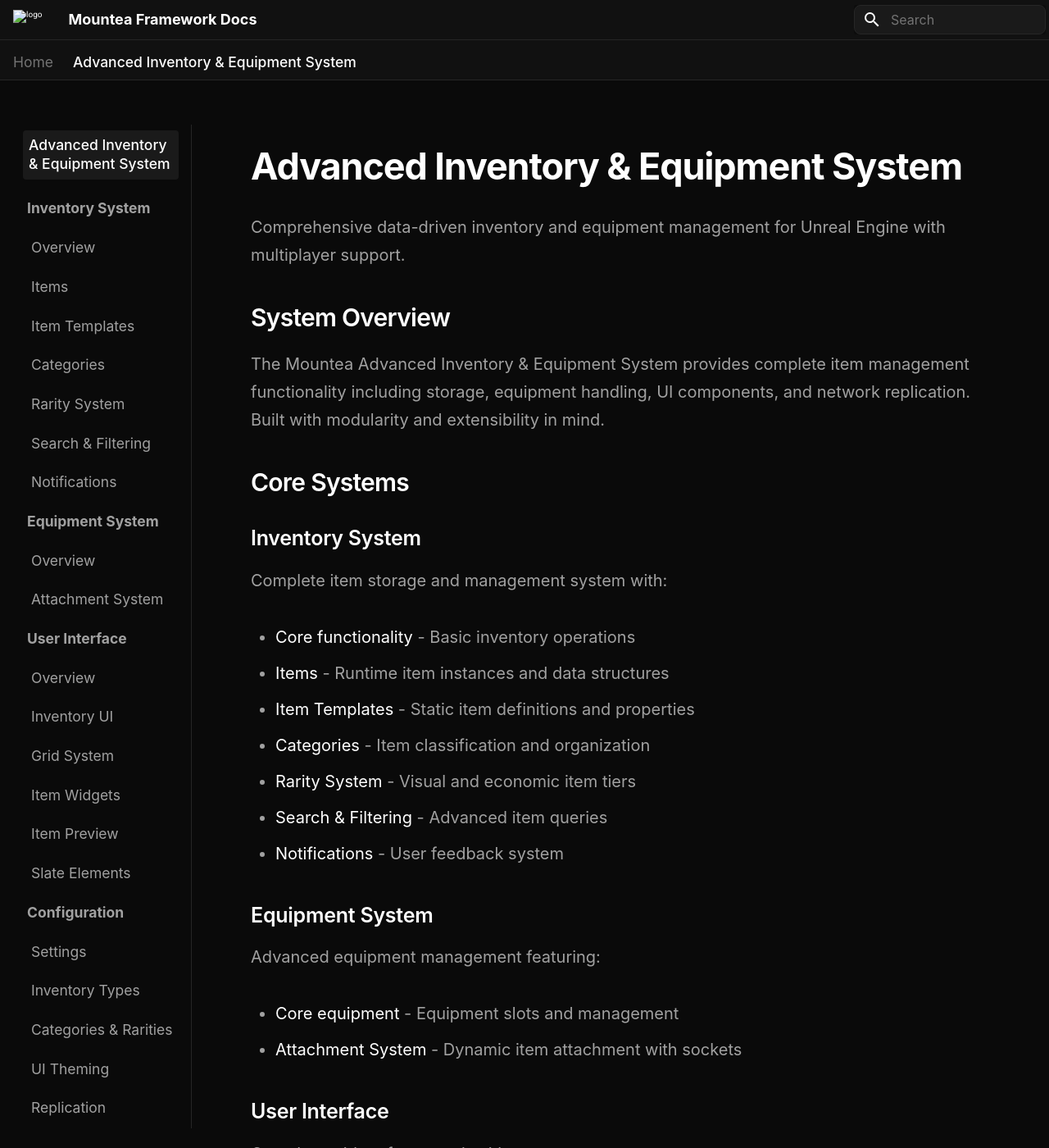
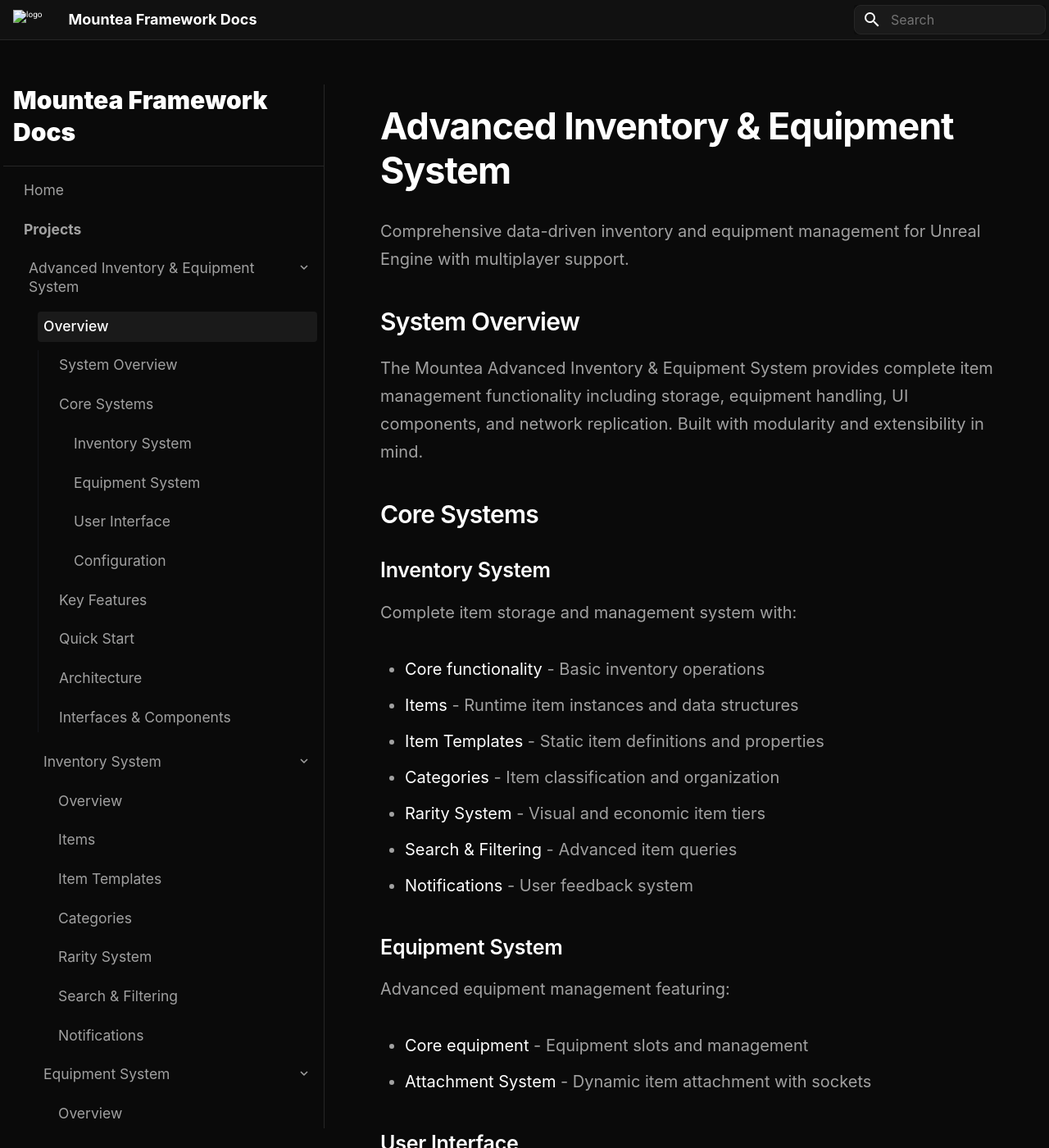
Before and after one commit to Mountea-Framework/MounteaFrameworkWebsite, an MkDocs documentation site: the page built from docs_src/AdvancedInventoryEquipmentSystem/Overview.md, in a window 1280 px wide and 1400 px high. Shown: the whole window at 82% size. Built offline with MkDocs 1.6.1 and Material for MkDocs 9.7.7, drawn with Linux system fonts in a browser that asks for light colours; old or Windows-style settings are respelled for this version of MkDocs.

Commit message:
Refactor docs structure and update navigation
Renamed 'index.md' to 'Overview.md' for the Advanced Inventory Equipment System and updated all references accordingly. Revised the navigation in mkdocs.yml to nest the project under 'Projects' and improved section organization. Updated custom CSS for navigation styling and made minor HTML and search index adjustments to reflect the new structure.

```diff
--- a/docs_src/site/index.html
+++ b/docs_src/site/index.html
@@ -415,7 +415,7 @@
 <h2 id="project-layout">Project layout</h2>
 <pre><code>mkdocs.yml    # The configuration file.
 docs/
-    index.md  # The documentation homepage.
+    overview.md  # The documentation homepage.
     ...       # Other markdown pages, images and other files.
 </code></pre>
 
--- a/docs_src/site/search/search_index.json
+++ b/docs_src/site/search/search_index.json
@@ -1 +1 @@
-{"config":{"lang":["en"],"separator":"[\\s\\-]+","pipeline":["stopWordFilter"]},"docs":[{"location":"","title":"Welcome to MkDocs","text":"<p>For full documentation visit mkdocs.org.</p>"},{"location":"#commands","title":"Commands","text":"<ul> <li><code>mkdocs new [dir-name]</code> - Create a new project.</li> <li><code>mkdocs serve</code> - Start the live-reloading docs server.</li> <li><code>mkdocs build</code> - Build the documentation site.</li> <li><code>mkdocs -h</code> - Print help message and exit.</li> </ul>"},{"location":"#project-layout","title":"Project layout","text":"<pre><code>mkdocs.yml    # The configuration file.\ndocs/\n    index.md  # The documentation homepage.\n    ...       # Other markdown pages, images and other files.\n</code></pre>"},{"location":"equipment/","title":"Equipment System","text":"<p>Manage and switch between multiple weapons, shields, or tools.</p>"},{"location":"equipment/#use-cases","title":"Use Cases","text":"<ul> <li>RPG-style weapon switching</li> <li>Two-handed vs. dual-wield logic</li> </ul>"},{"location":"inventory/","title":"Inventory System","text":"<p>This module provides fully data-driven inventory and equipment management.</p>"},{"location":"inventory/#features","title":"Features","text":"<ul> <li>Stackable items</li> <li>Equipment slots</li> <li>Replication support</li> </ul>"}]}
+{"config":{"lang":["en"],"separator":"[\\s\\-]+","pipeline":["stopWordFilter"]},"docs":[{"location":"","title":"Welcome to MkDocs","text":"<p>For full documentation visit mkdocs.org.</p>"},{"location":"#commands","title":"Commands","text":"<ul> <li><code>mkdocs new [dir-name]</code> - Create a new project.</li> <li><code>mkdocs serve</code> - Start the live-reloading docs server.</li> <li><code>mkdocs build</code> - Build the documentation site.</li> <li><code>mkdocs -h</code> - Print help message and exit.</li> </ul>"},{"location":"#project-layout","title":"Project layout","text":"<pre><code>mkdocs.yml    # The configuration file.\ndocs/\n    overview.md  # The documentation homepage.\n    ...       # Other markdown pages, images and other files.\n</code></pre>"},{"location":"equipment/","title":"Equipment System","text":"<p>Manage and switch between multiple weapons, shields, or tools.</p>"},{"location":"equipment/#use-cases","title":"Use Cases","text":"<ul> <li>RPG-style weapon switching</li> <li>Two-handed vs. dual-wield logic</li> </ul>"},{"location":"inventory/","title":"Inventory System","text":"<p>This module provides fully data-driven inventory and equipment management.</p>"},{"location":"inventory/#features","title":"Features","text":"<ul> <li>Stackable items</li> <li>Equipment slots</li> <li>Replication support</li> </ul>"}]}
--- a/docs_src/stylesheets/custom.css
+++ b/docs_src/stylesheets/custom.css
@@ -48,11 +48,16 @@
 }
 
 .md-nav__title {
-  background: var(--prose-surface) !important;
+  background: var(--prose-bg) !important;
   color: var(--prose-text-high) !important;
   font-family: var(--font-system) !important;
-  font-weight: 600 !important;
+  font-weight: 900 !important;
   border-bottom: 1px solid var(--prose-border) !important;
+  box-shadow: none !important;
+  min-height: 5rem !important;
+  font-size: 1.5rem;
+  text-wrap-mode: wrap;
+  border: none;
 }
 
 .md-nav__item {
@@ -102,11 +107,6 @@
 .md-tabs__item--active {
   color: var(--prose-text-high) !important;
   font-weight: 500 !important;
-}
-
-/* Nav List */
-.md-nav__list {
-  margin-left: 0.25rem;
 }
 
 /* Search */
@@ -342,6 +342,16 @@
   max-width: 70rem !important;
 }
 
+/* style our little toggle button */
+.nav-toggle {
+  all: unset;
+  display: inline-block;
+  margin-right: .25em;
+  cursor: pointer;
+  font-size: .8em;
+  line-height: 1;
+  color: var(--md-default-fg);
+}
 
 /* Responsive */
 @media (max-width: 768px) {
@@ -387,4 +397,20 @@
     .md-nav--primary:has(.md-nav__item--active a[href="."]) {
     display: none;
   }
+
+  .md-sidebar {
+    width: 20rem !important;
+  }
+
+  .md-nav__container {
+    margin-left: 0rem !important;
+  }
+
+  .md-nav__list {
+      margin-left: 0.3rem !important;
+  }
+
+  [dir=ltr] .md-sidebar__inner {
+      padding-right: 0rem !important;
+  }
 }
--- a/mkdocs.yml
+++ b/mkdocs.yml
@@ -12,11 +12,11 @@
     primary: black
     accent: cyan
   features:
+    - navigation.instant
     - navigation.sections
-    - navigation.tabs
+    #- navigation.tabs
     - navigation.top
     - navigation.expand
-    - navigation.indexes
     - search.highlight
     - search.suggest
     - content.code.annotate
@@ -26,38 +26,36 @@
 
 nav:
   - Home: index.md
-  - Advanced Inventory & Equipment System:
-      - Overview: AdvancedInventoryEquipmentSystem/index.md
-      - Inventory System:
-          - Overview: AdvancedInventoryEquipmentSystem/InventorySystem/InventorySystem.md
-          - Items: AdvancedInventoryEquipmentSystem/InventorySystem/Items.md
-          - Item Templates: AdvancedInventoryEquipmentSystem/InventorySystem/ItemTemplates.md
-          - Categories: AdvancedInventoryEquipmentSystem/InventorySystem/Categories.md
-          - Rarity System: AdvancedInventoryEquipmentSystem/InventorySystem/Rarity.md
-          - Search & Filtering: AdvancedInventoryEquipmentSystem/InventorySystem/Search.md
-          - Notifications: AdvancedInventoryEquipmentSystem/InventorySystem/Notifications.md
-      - Equipment System:
-          - Overview: AdvancedInventoryEquipmentSystem/EquipmentSystem/EquipmentSystem.md
-          - Attachment System: AdvancedInventoryEquipmentSystem/EquipmentSystem/AttachmentSystem.md
-      - User Interface:
-          - Overview: AdvancedInventoryEquipmentSystem/UserInterface/UserInterface.md
-          - Inventory UI: AdvancedInventoryEquipmentSystem/UserInterface/InventoryUI.md
-          - Grid System: AdvancedInventoryEquipmentSystem/UserInterface/GridSystem.md
-          - Item Widgets: AdvancedInventoryEquipmentSystem/UserInterface/ItemWidgets.md
-          - Item Preview: AdvancedInventoryEquipmentSystem/UserInterface/ItemPreview.md
-          - Slate Elements: AdvancedInventoryEquipmentSystem/UserInterface/SlateElements.md
-      - Configuration:
-          - Settings: AdvancedInventoryEquipmentSystem/Configuration/Settings.md
-          - Inventory Types: AdvancedInventoryEquipmentSystem/Configuration/InventoryTypes.md
-          - Categories & Rarities: AdvancedInventoryEquipmentSystem\Configuration\ItemCategoriesRarities.md
-          - UI Theming: AdvancedInventoryEquipmentSystem\Configuration\UIThemingGuide.md
-          - Replication: AdvancedInventoryEquipmentSystem/Configuration/Replication.md
+  - Projects:
+    - Advanced Inventory & Equipment System:
+        - Overview: AdvancedInventoryEquipmentSystem/Overview.md
+        - Inventory System:
+            - Overview: AdvancedInventoryEquipmentSystem/InventorySystem/InventorySystem.md
+            - Items: AdvancedInventoryEquipmentSystem/InventorySystem/Items.md
+            - Item Templates: AdvancedInventoryEquipmentSystem/InventorySystem/ItemTemplates.md
+            - Categories: AdvancedInventoryEquipmentSystem/InventorySystem/Categories.md
+            - Rarity System: AdvancedInventoryEquipmentSystem/InventorySystem/Rarity.md
+            - Search & Filtering: AdvancedInventoryEquipmentSystem/InventorySystem/Search.md
+            - Notifications: AdvancedInventoryEquipmentSystem/InventorySystem/Notifications.md
+        - Equipment System:
+            - Overview: AdvancedInventoryEquipmentSystem/EquipmentSystem/EquipmentSystem.md
+            - Attachment System: AdvancedInventoryEquipmentSystem/EquipmentSystem/AttachmentSystem.md
+        - User Interface:
+            - Overview: AdvancedInventoryEquipmentSystem/UserInterface/UserInterface.md
+            - Inventory UI: AdvancedInventoryEquipmentSystem/UserInterface/InventoryUI.md
+            - Grid System: AdvancedInventoryEquipmentSystem/UserInterface/GridSystem.md
+            - Item Widgets: AdvancedInventoryEquipmentSystem/UserInterface/ItemWidgets.md
+            - Item Preview: AdvancedInventoryEquipmentSystem/UserInterface/ItemPreview.md
+            - Slate Elements: AdvancedInventoryEquipmentSystem/UserInterface/SlateElements.md
+        - Configuration:
+            - Settings: AdvancedInventoryEquipmentSystem/Configuration/Settings.md
+            - Inventory Types: AdvancedInventoryEquipmentSystem/Configuration/InventoryTypes.md
+            - Categories & Rarities: AdvancedInventoryEquipmentSystem/Configuration/ItemCategoriesRarities.md
+            - UI Theming: AdvancedInventoryEquipmentSystem\Configuration\UIThemingGuide.md
+            - Replication: AdvancedInventoryEquipmentSystem/Configuration/Replication.md
 
 extra_css:
   - stylesheets/custom.css
-
-extra_javascript:
-  - js/nav-toggle.js
 
 markdown_extensions:
   - admonition
```
Also changed, not shown: docs_src/AdvancedInventoryEquipmentSystem/Overview.md (renamed from docs_src/AdvancedInventoryEquipmentSystem/index.md).
